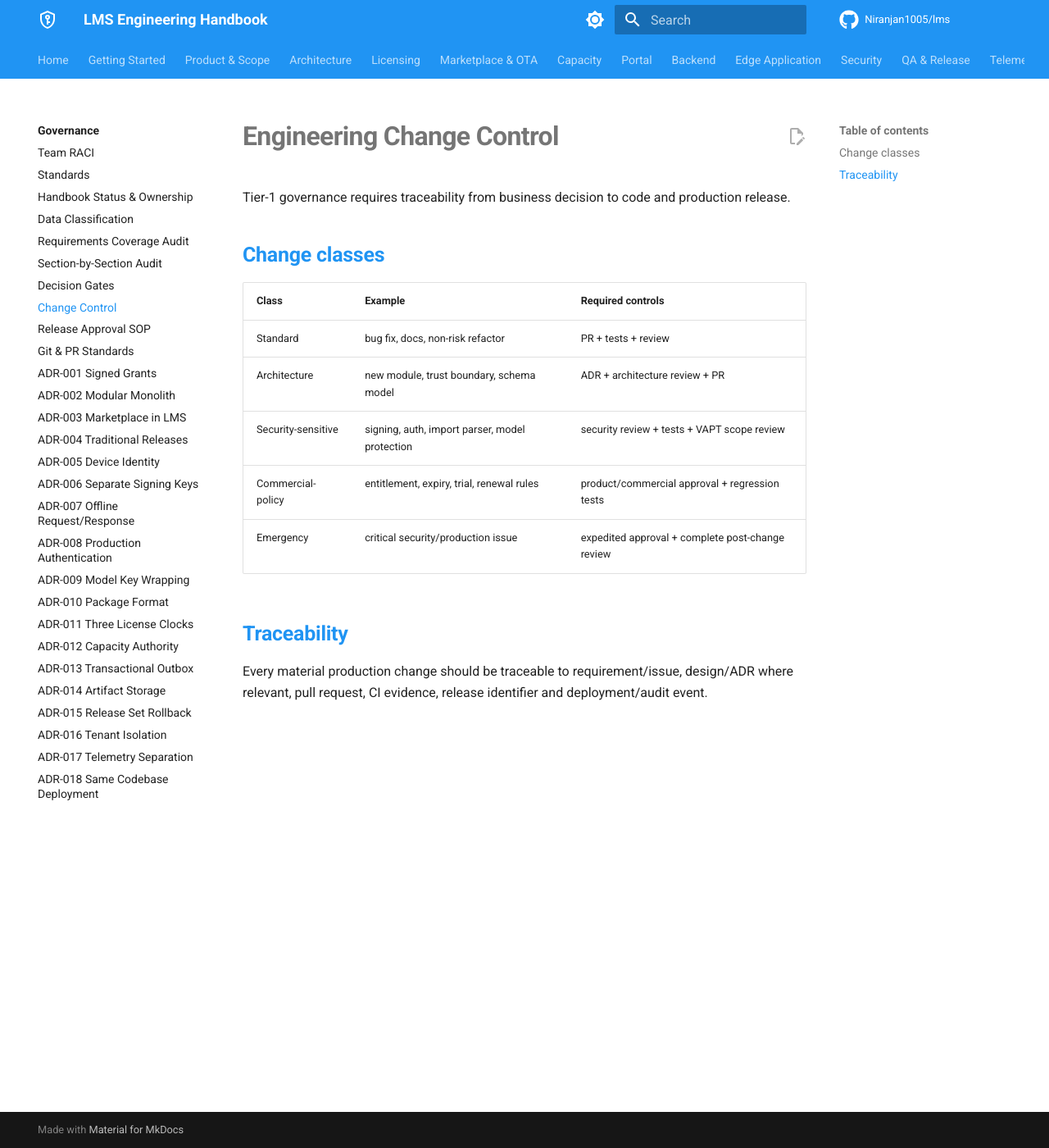
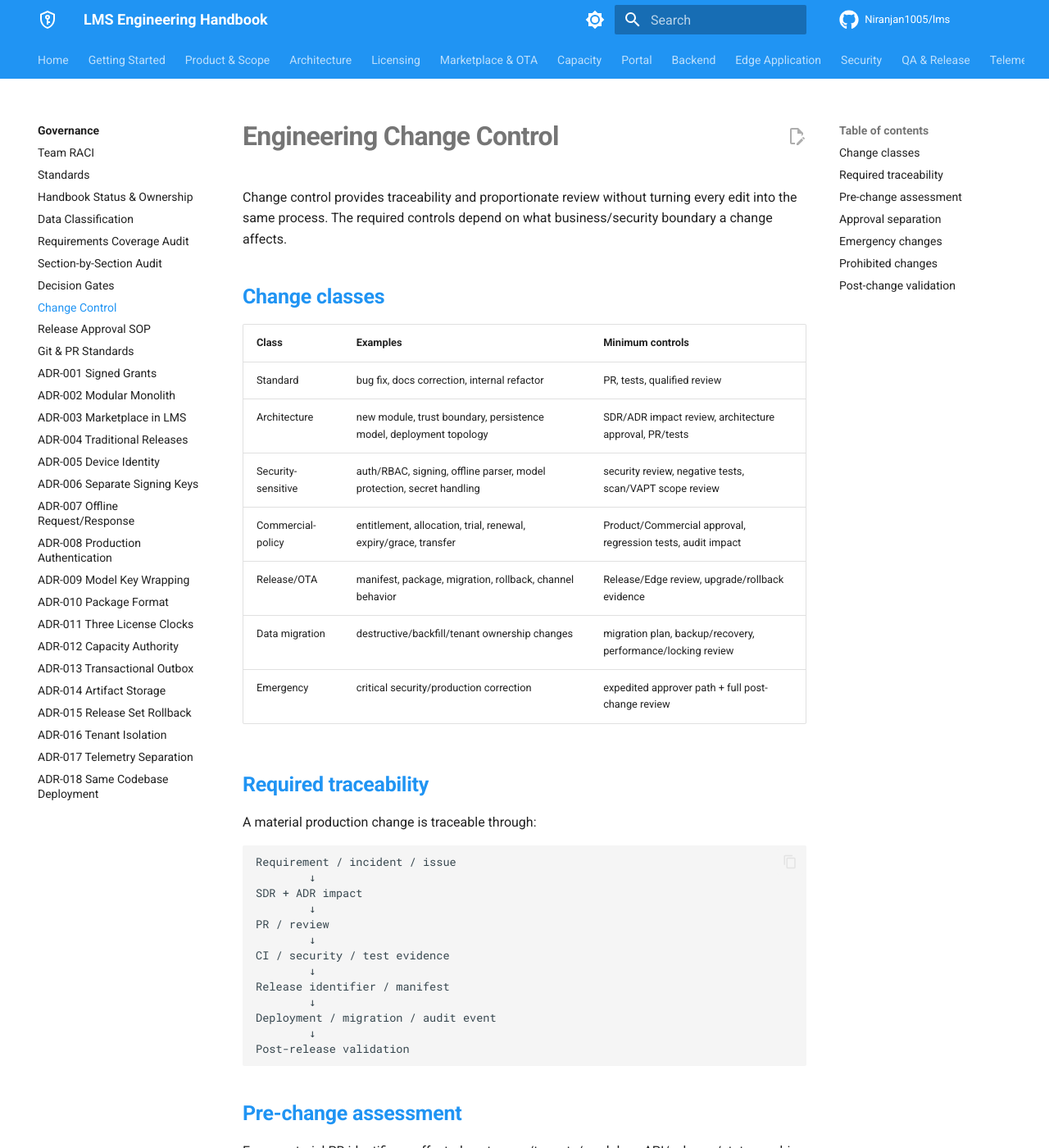
Before and after one commit to Niranjan1005/lms, an MkDocs documentation site: the page built from docs/governance/change-control.md, in a window 1280 px wide and 1400 px high. Shown: the whole window at 82% size. Built offline with MkDocs 1.6.1 and Material for MkDocs 9.7.7, drawn with Linux system fonts in a browser that asks for light colours; comment, search, counter and statistics services are not loaded; some of the changed text lies outside the part shown.

Commit message:
docs: deepen engineering change control

```diff
--- a/docs/governance/change-control.md
+++ b/docs/governance/change-control.md
@@ -1,17 +1,73 @@
 # Engineering Change Control
 
-Tier-1 governance requires traceability from business decision to code and production release.
+Change control provides traceability and proportionate review without turning every edit into the same process. The required controls depend on what business/security boundary a change affects.
 
 ## Change classes
 
-| Class | Example | Required controls |
+| Class | Examples | Minimum controls |
 |---|---|---|
-| Standard | bug fix, docs, non-risk refactor | PR + tests + review |
-| Architecture | new module, trust boundary, schema model | ADR + architecture review + PR |
-| Security-sensitive | signing, auth, import parser, model protection | security review + tests + VAPT scope review |
-| Commercial-policy | entitlement, expiry, trial, renewal rules | product/commercial approval + regression tests |
-| Emergency | critical security/production issue | expedited approval + complete post-change review |
+| Standard | bug fix, docs correction, internal refactor | PR, tests, qualified review |
+| Architecture | new module, trust boundary, persistence model, deployment topology | SDR/ADR impact review, architecture approval, PR/tests |
+| Security-sensitive | auth/RBAC, signing, offline parser, model protection, secret handling | security review, negative tests, scan/VAPT scope review |
+| Commercial-policy | entitlement, allocation, trial, renewal, expiry/grace, transfer | Product/Commercial approval, regression tests, audit impact |
+| Release/OTA | manifest, package, migration, rollback, channel behavior | Release/Edge review, upgrade/rollback evidence |
+| Data migration | destructive/backfill/tenant ownership changes | migration plan, backup/recovery, performance/locking review |
+| Emergency | critical security/production correction | expedited approver path + full post-change review |
 
-## Traceability
+## Required traceability
 
-Every material production change should be traceable to requirement/issue, design/ADR where relevant, pull request, CI evidence, release identifier and deployment/audit event.
+A material production change is traceable through:
+~~~text
+Requirement / incident / issue
+        ↓
+SDR + ADR impact
+        ↓
+PR / review
+        ↓
+CI / security / test evidence
+        ↓
+Release identifier / manifest
+        ↓
+Deployment / migration / audit event
+        ↓
+Post-release validation
+~~~
+
+## Pre-change assessment
+
+Every material PR identifies:
+- affected customers/tenants/modules
+- API/schema/state-machine impact
+- security/trust boundary impact
+- online/offline behavior
+- migration/upgrade/rollback requirement
+- capacity/model/release compatibility impact
+- observability/runbook changes
+- whether customer communication is required
+
+## Approval separation
+
+Requesters must not self-approve actions where maker-checker or security/release separation is mandated. Code review is not automatically equivalent to commercial/security approval.
+
+## Emergency changes
+
+Emergency does not mean uncontrolled. Minimum requirements are:
+1. incident/change owner
+2. scoped risk statement
+3. at least one authorized approver appropriate to severity
+4. test/smoke evidence practical for the emergency
+5. rollback/containment plan
+6. audit trail
+7. post-change review and normal documentation/ADR update
+
+## Prohibited changes
+
+- direct untracked production DB edits as routine workflow
+- bypassing signing/tenant authorization to restore service
+- replacing published immutable release artifacts in place
+- changing a commercial term/grant without auditable business workflow
+- silently changing Approved ADR behavior inside an unrelated implementation PR
+
+## Post-change validation
+
+Validate release health, tenant isolation, audit events, migration correctness, deployment/rollback status and any affected operational alerts. Failed validation triggers rollback/forward recovery according to release plan.
```
